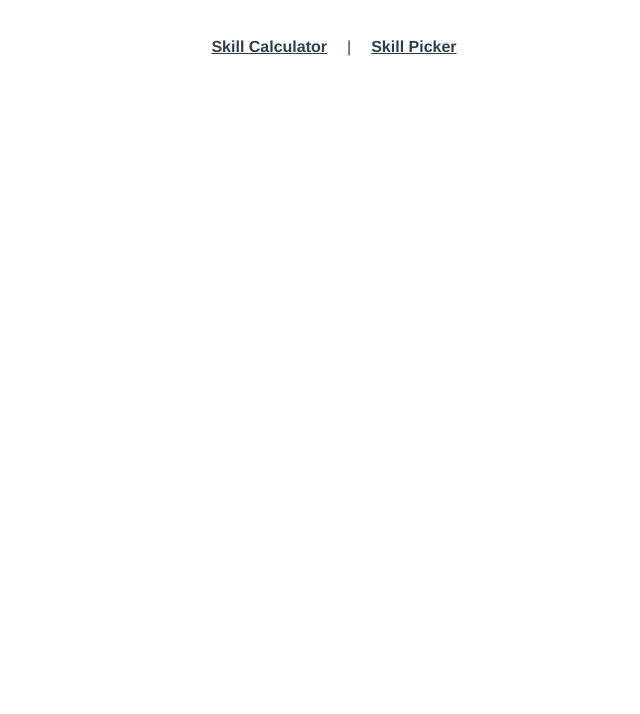
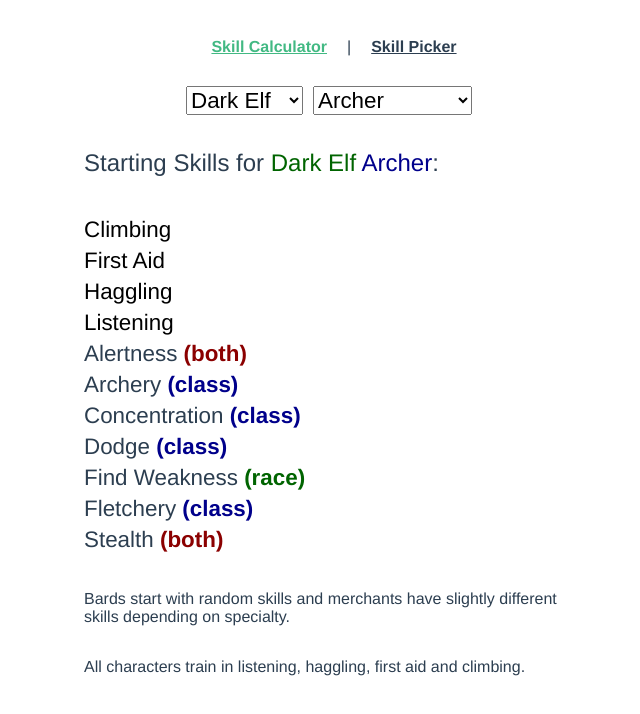
Before and after one commit to BladeBoles/ADOM-skills-calculator-client, a Vue app: page /skill-calculator in a window 1280 px wide. Shown: the top 714 px of the page, without its empty margins (306-946 px from the left). Built offline with nearby package versions, Linux system fonts and the light colour scheme.

Commit message:
remove useless components, reorganize app a bit

```diff
--- a/src/App.vue
+++ b/src/App.vue
@@ -1,7 +1,9 @@
 <template>
   <div id="app">
     <div id="nav">
-      <router-link id="router-home" to="/">Skill Calculator</router-link>
+      <router-link id="router-home" to="/skill-calculator"
+        >Skill Calculator</router-link
+      >
       |
       <router-link id="router-about" to="/skill-picker"
         >Skill Picker</router-link
--- a/src/router/index.js
+++ b/src/router/index.js
@@ -1,14 +1,16 @@
 import Vue from 'vue'
 import VueRouter from 'vue-router'
-import Home from '../views/Home.vue'
+import SkillPicker from '../views/SkillPicker.vue'
+import SkillCalculator from '../views/SkillCalculator.vue'
 
 Vue.use(VueRouter)
 
 const routes = [
   {
-    path: '/',
-    name: 'Home',
-    component: Home
+    path: '/skill-calculator',
+    name: 'SkillCalculator',
+    component: SkillCalculator,
+    alias: '/'
   },
   {
     path: '/skill-picker',
@@ -16,9 +18,7 @@ const routes = [
     // route level code-splitting
     // this generates a separate chunk (about.[hash].js) for this route
     // which is lazy-loaded when the route is visited.
-    component: function() {
-      return import(/* webpackChunkName: "about" */ '../views/SkillPicker.vue')
-    }
+    component: SkillPicker
   }
 ]
 
--- a/src/views/Home.vue
+++ /dev/null
@@ -1,17 +0,0 @@
-<template>
-  <div class="home">
-    <SkillsListGeneratorView msg="ADOM lover" />
-  </div>
-</template>
-
-<script>
-// @ is an alias to /src
-import SkillsListGeneratorView from '@/components/SkillListGeneratorView.vue'
-
-export default {
-  name: 'Home',
-  components: {
-    SkillsListGeneratorView
-  }
-}
-</script>
--- a/src/components/SkillListGeneratorView.vue
+++ b/src/views/SkillCalculator.vue
@@ -56,10 +56,8 @@
 
 <script>
 export default {
-  name: 'skillsListGeneratorView',
-  props: {
-    msg: String
-  },
+  name: 'SkillCalculator',
+
   data() {
     return {
       raceObjects: [
--- a/src/views/SkillPicker.vue
+++ b/src/views/SkillPicker.vue
@@ -43,7 +43,7 @@
 
 <script>
 export default {
-  name: 'SkillsPicker',
+  name: 'SkillPicker',
   data() {
     return {
       raceObjects: [
```
